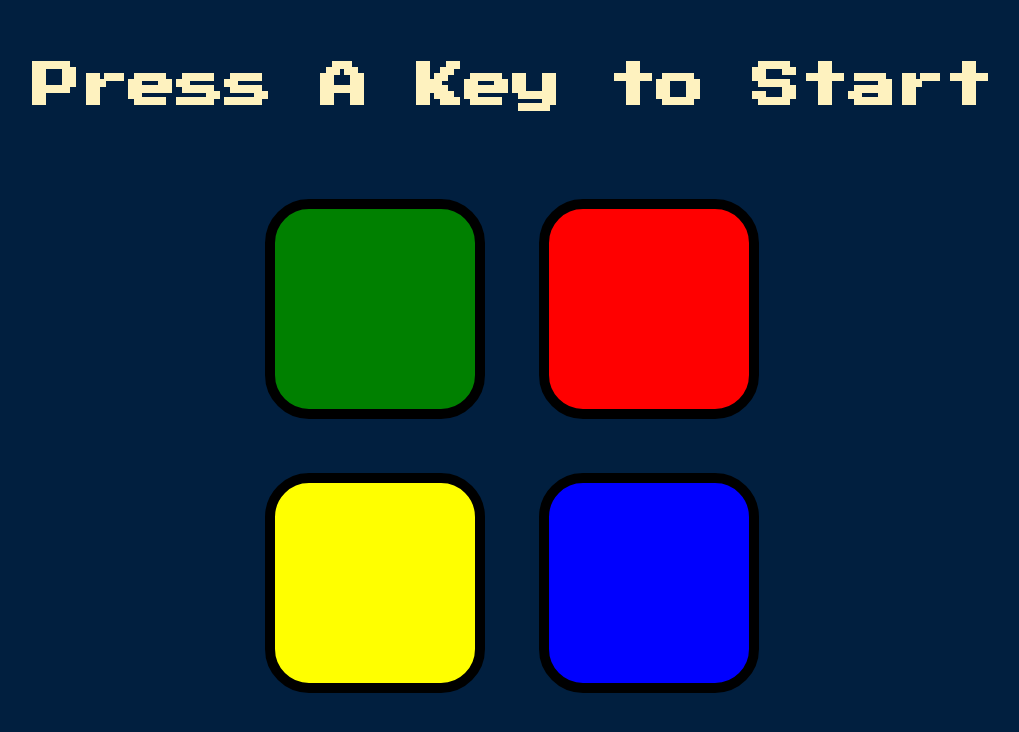
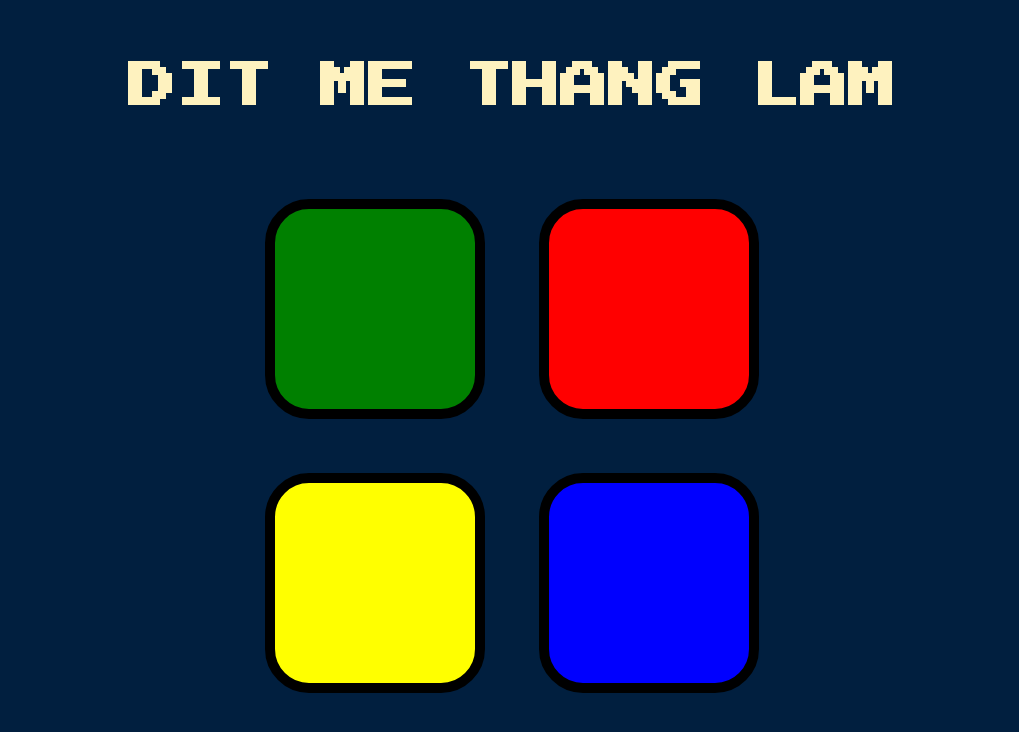
Before and after one commit to tu-27-6/FIrst-Game-With-Java, a plain HTML site: page index.html in a window 1280 px wide. Shown: the whole page, without its empty margins (128-1147 px from the left). Drawn offline with nearby package versions, Linux system fonts and the light colour scheme.

Commit message:
Update index.html

```diff
--- a/index.html
+++ b/index.html
@@ -12,7 +12,7 @@
   </head>
 
   <body>
-    <h1 id="level-title">Press A Key to Start</h1>
+    <h1 id="level-title">DIT ME THANG LAM</h1>
     <div class="container">
       <div class="row">
         <div type="button" id="green" class="btn green"></div>
```
